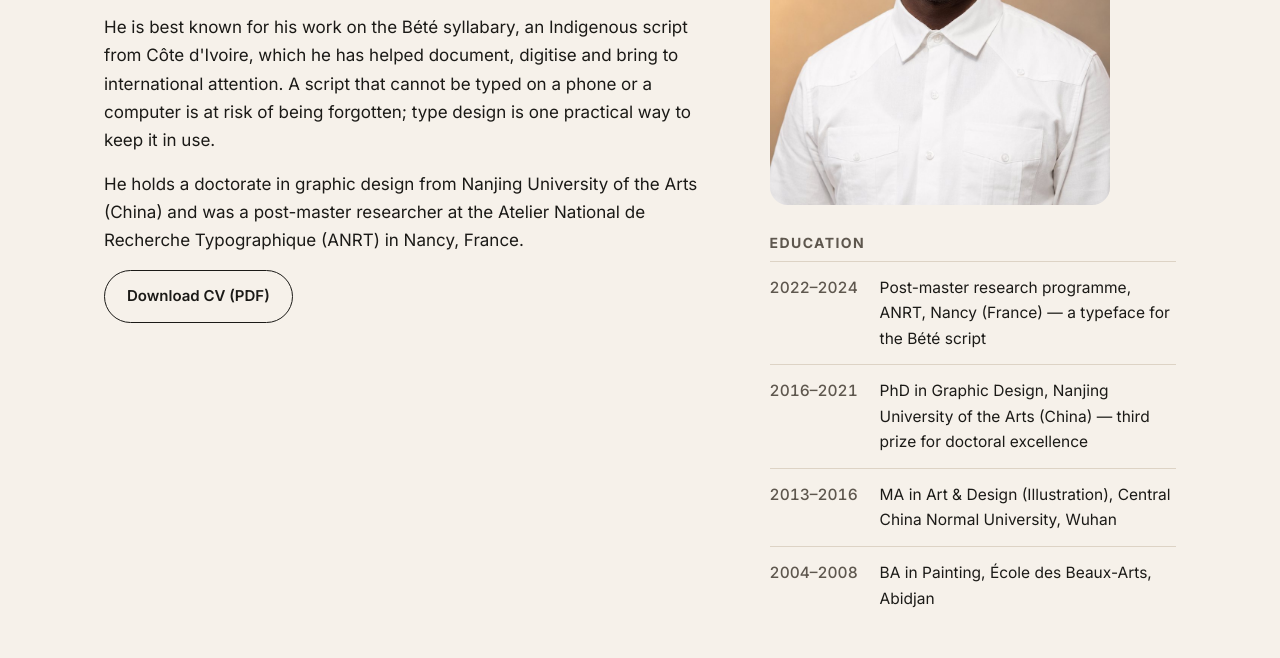
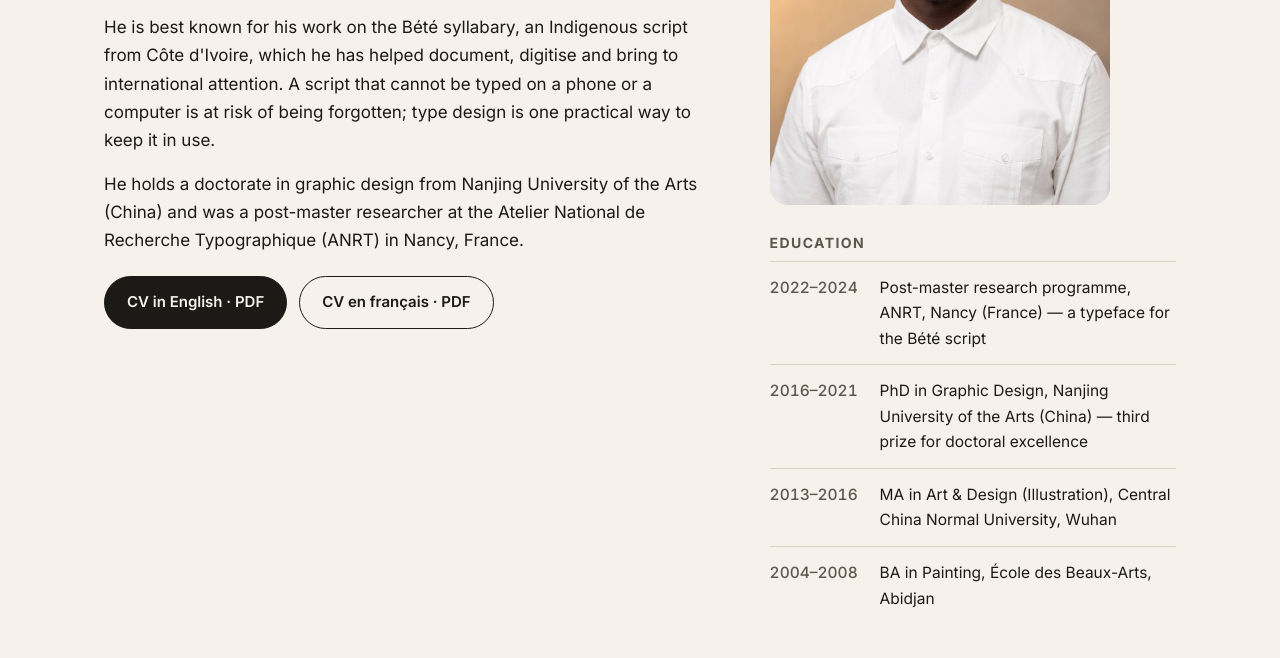
Before and after one commit to YADAMSS/adam-yeo-site, a plain HTML site: page index.html in a window 1280 px wide. Shown: the part 1549-2207 px from the top of the page. Drawn offline with Linux system fonts and the light colour scheme.

Commit message:
Show both CVs (EN + FR) on both language versions
Co-Authored-By: Claude Opus 5.5 <noreply@anthropic.com>
Claude-Session: https://claude.ai/code/session_011J1CTqiN78LcnoSLaXQkh7

```diff
--- a/index.html
+++ b/index.html
@@ -227,7 +227,7 @@ footer .wrap{display:flex;justify-content:space-between;gap:12px;flex-wrap:wrap}
 <section class="s" id="about"><div class="wrap">
   <div class="sh"><i>01</i><h2>About</h2></div>
   <div class="two">
-    <div class="prose"><p>Dr Adam Yeo is an artist, designer and typographer, and Assistant Professor of Graphic Design at the University of Bondoukou, Côte d'Ivoire, where he leads the Arts, Design and Multimedia programme. His work moves between art, design and research, and focuses on African writing systems: how they are drawn, how they survive, and how they can live in digital form.</p><p>He is best known for his work on the Bété syllabary, an Indigenous script from Côte d'Ivoire, which he has helped document, digitise and bring to international attention. A script that cannot be typed on a phone or a computer is at risk of being forgotten; type design is one practical way to keep it in use.</p><p>He holds a doctorate in graphic design from Nanjing University of the Arts (China) and was a post-master researcher at the Atelier National de Recherche Typographique (ANRT) in Nancy, France.</p><a class="btn" href="/cv/Adam_Yeo_CV_EN.pdf" target="_blank" rel="noopener">Download CV (PDF)</a></div>
+    <div class="prose"><p>Dr Adam Yeo is an artist, designer and typographer, and Assistant Professor of Graphic Design at the University of Bondoukou, Côte d'Ivoire, where he leads the Arts, Design and Multimedia programme. His work moves between art, design and research, and focuses on African writing systems: how they are drawn, how they survive, and how they can live in digital form.</p><p>He is best known for his work on the Bété syllabary, an Indigenous script from Côte d'Ivoire, which he has helped document, digitise and bring to international attention. A script that cannot be typed on a phone or a computer is at risk of being forgotten; type design is one practical way to keep it in use.</p><p>He holds a doctorate in graphic design from Nanjing University of the Arts (China) and was a post-master researcher at the Atelier National de Recherche Typographique (ANRT) in Nancy, France.</p><div class="btns" style="margin-top:22px"><a class="btn p" href="/cv/Adam_Yeo_CV_EN.pdf" target="_blank" rel="noopener">CV in English · PDF</a><a class="btn" href="/cv/Adam_Yeo_CV_FR.pdf" target="_blank" rel="noopener">CV en français · PDF</a></div></div>
     <div><img class="aboutpic" src="/img/adam-yeo.jpg" alt="Dr Adam Yeo" loading="lazy"><h3>Education</h3><ul class="list"><li><span>2022–2024</span><div>Post-master research programme, ANRT, Nancy (France) — a typeface for the Bété script</div></li><li><span>2016–2021</span><div>PhD in Graphic Design, Nanjing University of the Arts (China) — third prize for doctoral excellence</div></li><li><span>2013–2016</span><div>MA in Art & Design (Illustration), Central China Normal University, Wuhan</div></li><li><span>2004–2008</span><div>BA in Painting, École des Beaux-Arts, Abidjan</div></li></ul></div>
   </div>
   <article class="card wide full acdi"><div class="thumb"><img src="/img/work/acdi-logo.png" alt="Centre ACDI Bondoukou" loading="lazy"></div><div class="wtxt"><small>Education · Bondoukou · 2026</small><h4>Centre ACDI Bondoukou</h4><p>Founder of a centre for art, design and innovation offering painting, ceramics, computing, graphic design and AI workshops for children, teenagers and adults.</p><a href="https://acdibondoukou.com/" target="_blank" rel="noopener">Visit the centre</a></div></article>
```
Also changed, not shown: fr/index.html (+1 -1 lines).
